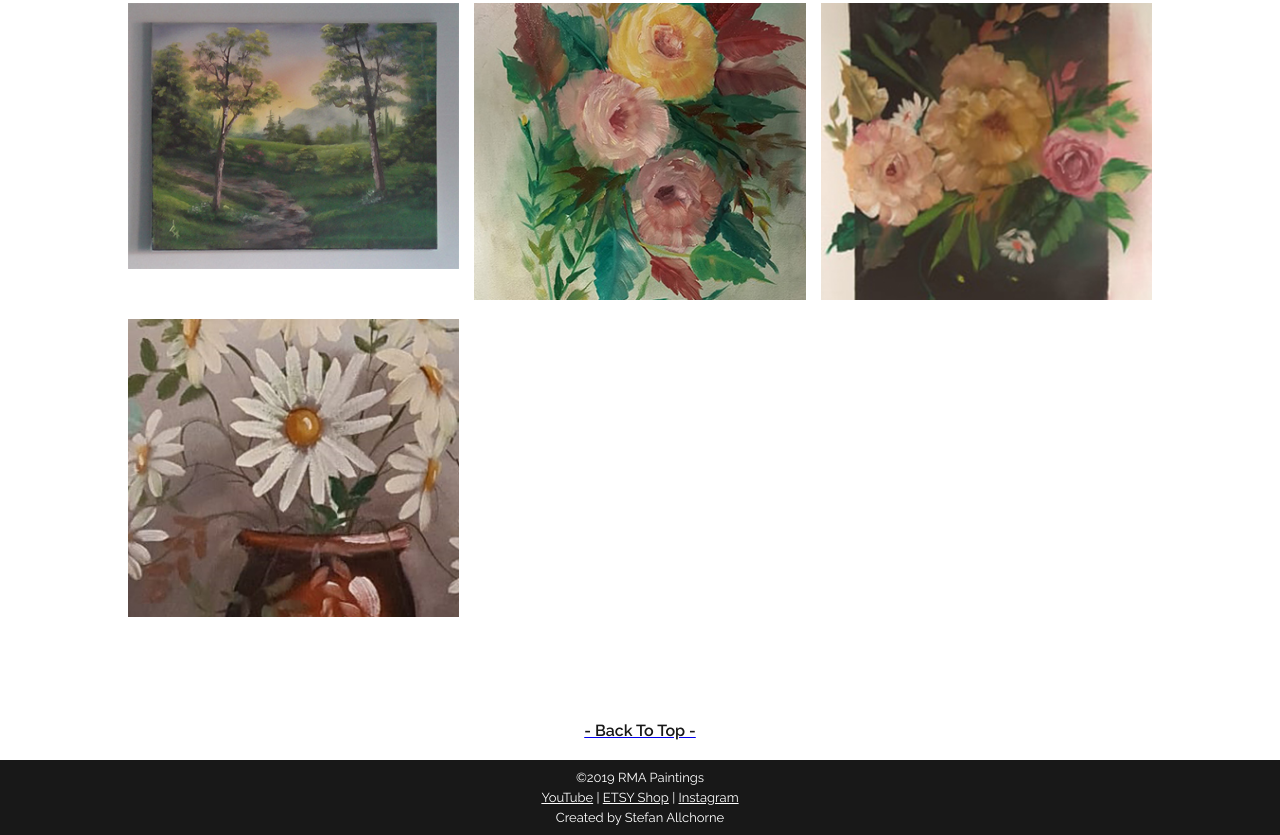
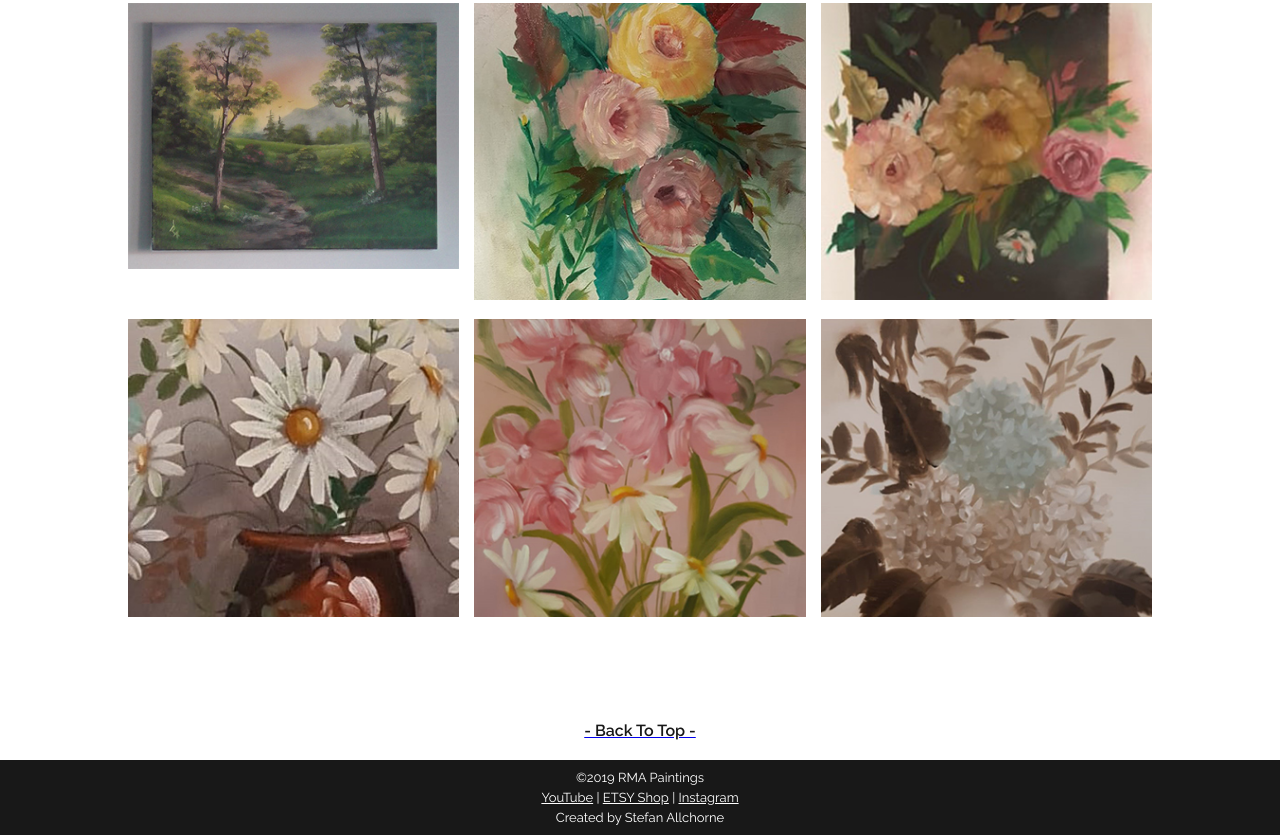
Before and after one commit to Allchorne3/RMA-Paintings, a plain HTML site: page index.html in a window 1280 px wide. Shown: the part 5691-6526 px from the top of the page. Drawn offline with Linux system fonts and the light colour scheme.

Commit message:
Add new paintings
Added 2 more floral paintings

```diff
--- a/index.html
+++ b/index.html
@@ -301,6 +301,14 @@
                 <a href="images/paintings/53.jpg" class="filter floral" data-title="53. Home made Canvas" data-lightbox="mypaintings">
                     <img src="images/thumbnails/53-thumb.jpg" alt="RMA Painting">
                 </a>
+                <!-- 54 -->
+                <a href="images/paintings/54.jpg" class="filter floral" data-title="54. Home made Canvas" data-lightbox="mypaintings">
+                    <img src="images/thumbnails/54-thumb.jpg" alt="RMA Painting">
+                </a>
+                <!-- 55 -->
+                <a href="images/paintings/55.jpg" class="filter floral" data-title="55. Home made Canvas" data-lightbox="mypaintings">
+                    <img src="images/thumbnails/55-thumb.jpg" alt="RMA Painting">
+                </a>
             </div>
         </div>
         <a href="#section-paintings"><p class="bttop">- Back To Top -</p></a>
```
Also changed, not shown: images/paintings/54.jpg (added), images/paintings/55.jpg (added), images/thumbnails/54-thumb.jpg (added), images/thumbnails/55-thumb.jpg (added).
